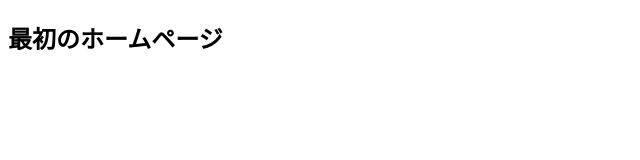
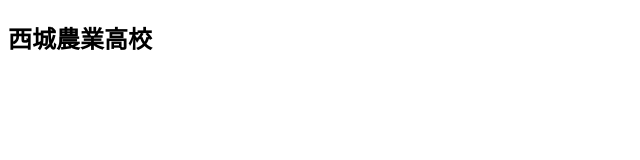
Before and after one commit to saa25012-bot/site, a plain HTML site: page index.html in a window 1280 px wide. Shown: the whole page, without its empty margins (0-640 px from the left). Drawn offline with Linux system fonts and the light colour scheme.

Commit message:
Update index.html

```diff
--- a/index.html
+++ b/index.html
@@ -6,6 +6,7 @@
     <title>Document</title>
 </head>
 <body>
-    <h2>最初のホームページ</h2>
+    <h2>西城農業高校</h2>
+
 </body>
 </html>
```
